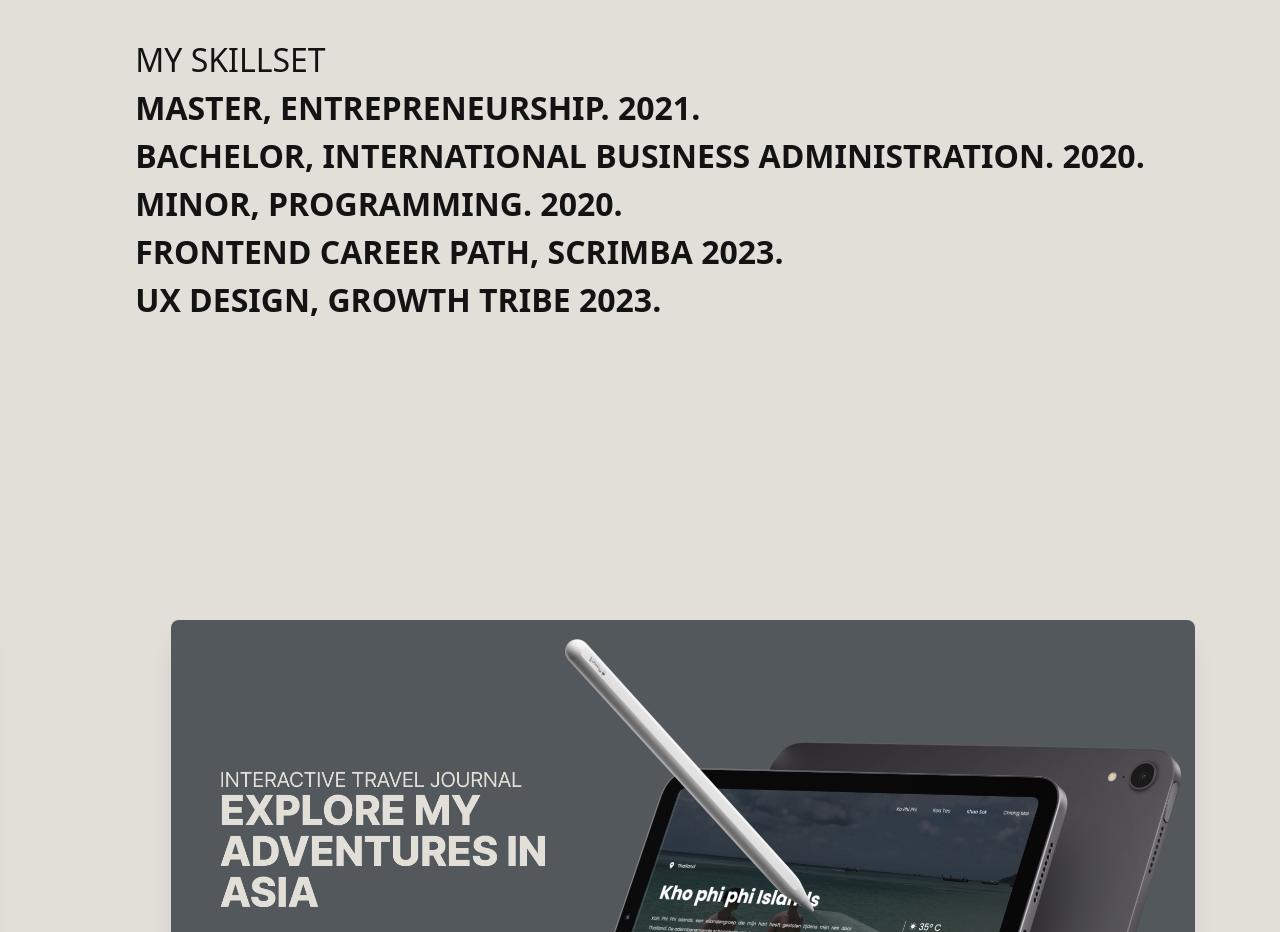
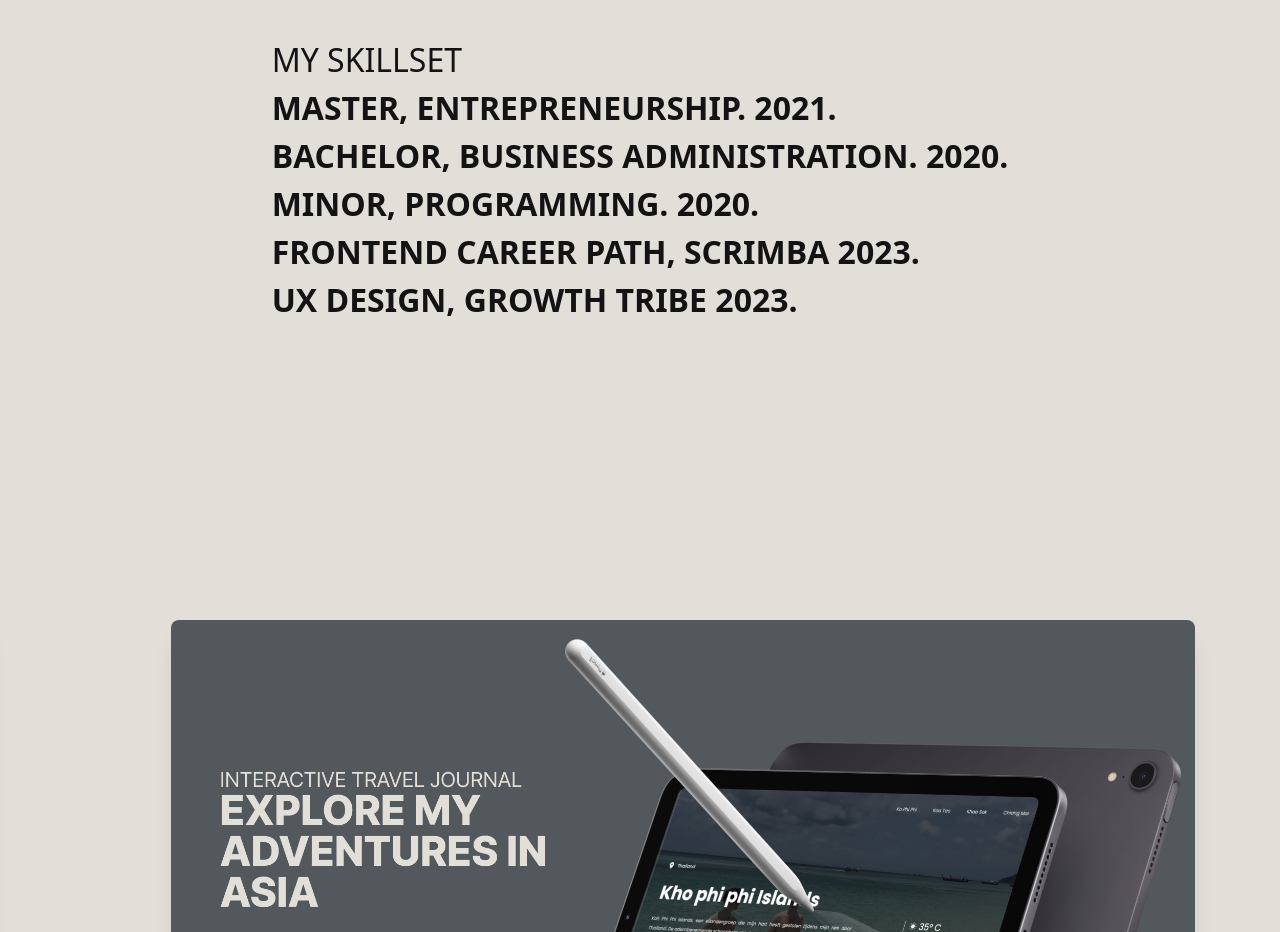
Before and after one commit to zenodegenkamp/modernPortfolioZeno, a React (Vite) app: page / in a window 1280 px wide. Shown: the part 1820-2752 px from the top of the page. Built offline with nearby package versions, Linux system fonts and the light colour scheme.

Commit message:
small image change and text change

```diff
--- a/src/components/services.jsx
+++ b/src/components/services.jsx
@@ -18,7 +18,7 @@ export default function Services({ darkMode }) {
                 <motion.h4 className="text-left sm:px-16 px-6 lg:text-[32px] md:text-[24px] sm:text-[18px] text-[12px] uppercase max-w-screen-xl" variants={textVariant2}>MY SKILLSET</motion.h4>
 
                 <motion.h4 className="sm:px-16 px-6 font-bold lg:text-[32px] md:text-[24px] sm:text-[18px] text-[12px] uppercase" variants={textVariant2}>master, entrepreneurship. 2021.</motion.h4>
-                <motion.h4 className="sm:px-16 px-6 font-bold lg:text-[32px] md:text-[24px] sm:text-[18px] text-[12px] uppercase" variants={textVariant2}>bachelor, international business administration. 2020.</motion.h4>
+                <motion.h4 className="sm:px-16 px-6 font-bold lg:text-[32px] md:text-[24px] sm:text-[18px] text-[12px] uppercase" variants={textVariant2}>bachelor, business administration. 2020.</motion.h4>
                 <motion.h4 className="sm:px-16 px-6 font-bold lg:text-[32px] md:text-[24px] sm:text-[18px] text-[12px] uppercase" variants={textVariant2}>minor, programming. 2020.</motion.h4>
                 <motion.h4 className="sm:px-16 px-6 font-bold lg:text-[32px] md:text-[24px] sm:text-[18px] text-[12px] uppercase" variants={textVariant2}>frontend career path, scrimba 2023.</motion.h4>
                 <motion.h4 className="sm:px-16 px-6 font-bold lg:text-[32px] md:text-[24px] sm:text-[18px] text-[12px] uppercase" variants={textVariant2}>ux design, growth tribe 2023.</motion.h4>
```
Also changed, not shown: src/assets/storyGenerator.png.
